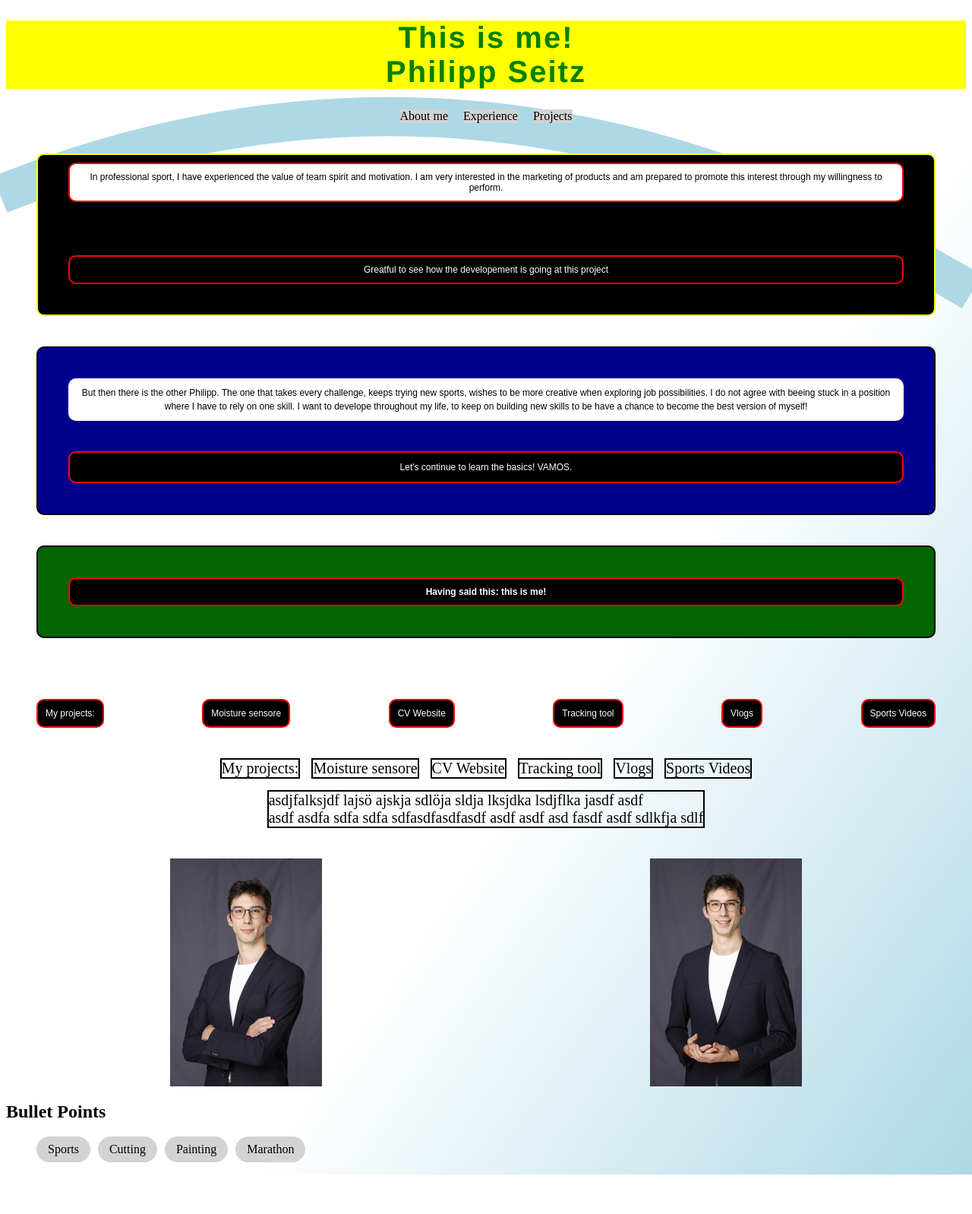
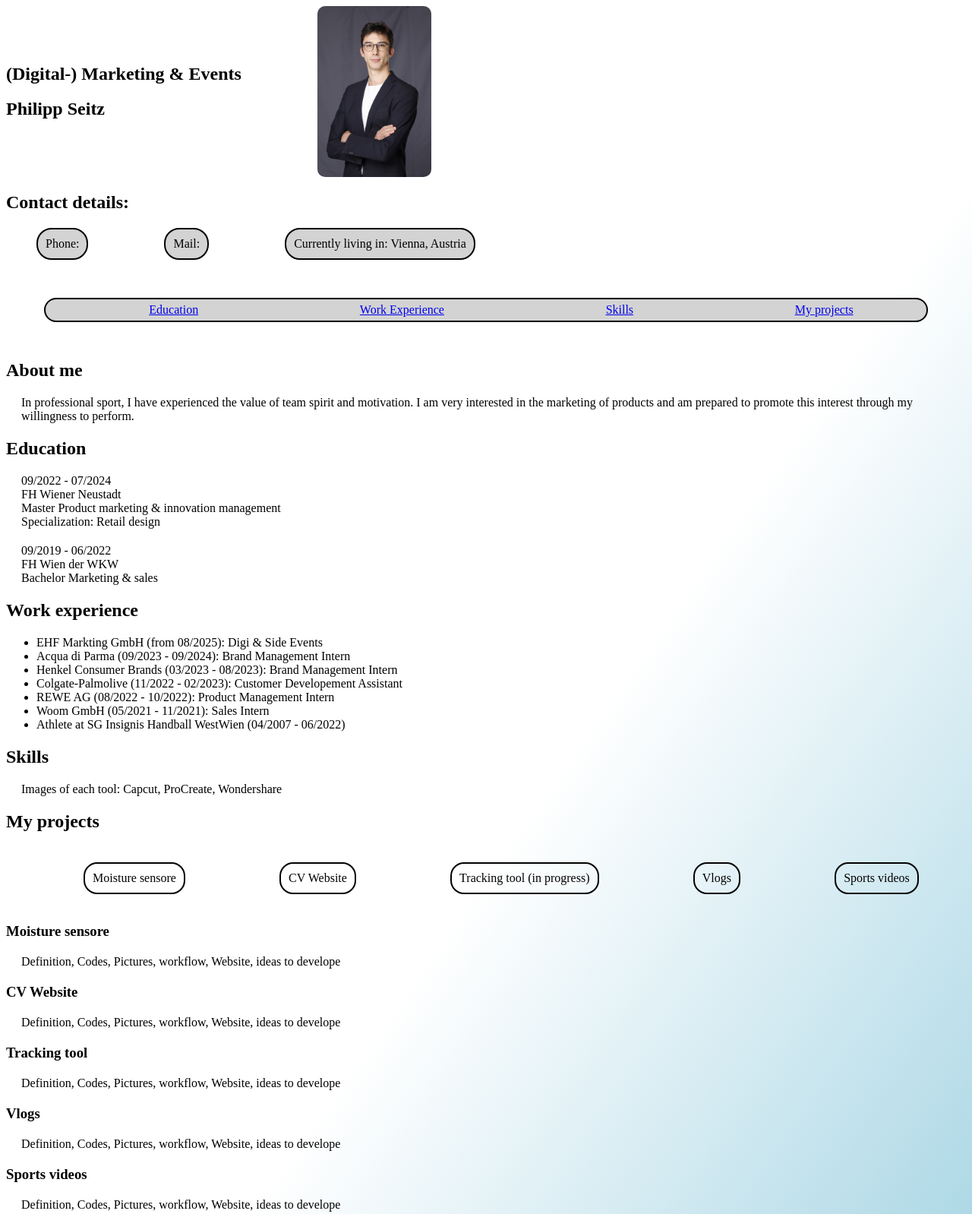
Before and after one commit to philippmseitz/philippmseitz.github.io, a plain HTML site: page index.html in a window 1280 px wide. Shown: the top 1598 px of the page at 76% size. Before the commit the page ends 1546 px from the top, so only its background shows below. Drawn offline with Linux system fonts and the light colour scheme.

Commit message:
Echte CV Inhalte

```diff
--- /dev/null
+++ b/cv-style.css
@@ -0,0 +1,95 @@
+* {
+    box-sizing: border-box;
+}
+
+body{background: linear-gradient(125deg, white 60%, lightblue 100%);
+}
+
+.start {
+    display: flex;
+    justify-content: flex-start;
+    align-items: center;
+}
+
+.start img{
+    width: 150px;
+    margin-left: 100px;
+    border-radius: 10px;
+}
+
+.contact ul {
+    display: flex;
+    list-style-type: none;
+    gap: 100px;
+}
+
+.contact li{
+    border: 2px solid black;
+    border-radius: 20px;
+    padding: 10px;
+    background: lightgrey;
+}
+
+.menu ul{
+    display: flex;
+    list-style-type: none;
+    border: 2px solid black;
+    border-radius: 20px;
+    text-align: center;
+    gap: 20px;
+    justify-content: space-around;
+    background-color: lightgrey;
+
+}
+
+.menu{
+    margin: 50px;
+}
+
+.menu li{
+    padding: 5px 10px;
+}
+
+.introduction p{
+    margin: 20px;
+}
+
+.education p{
+    margin: 20px;
+}
+
+.skills p{
+    margin: 20px;
+}
+
+.projects ul{
+    display: flex;
+    list-style-type: none;
+    justify-content: space-around;
+
+}
+
+.projects li{
+    margin: 20px;
+    padding: 0px;
+}
+
+.projects p{
+    margin: 20px;
+}
+
+.projects a{
+    display: block;
+    color: black;
+    text-decoration: none;
+    transition: transform 0.3s, background-color 0.3s;
+    padding: 10px;
+    border: 2px solid black;
+    border-radius: 18px;
+}
+
+.projects a:hover{
+    text-decoration: none;
+    transform: scale(1.05);
+    background-color: lightblue;
+}
--- a/index.html
+++ b/index.html
@@ -1,84 +1,87 @@
 <!DOCTYPE html>
 <html lang="en">
+    <head>
+        <meta charset="UTF-8">
+        <link rel="stylesheet" href="cv-style.css">
+        <title>CV Philipp Seitz</title>
+    </head>
+    <body>
+        <section class="start">
+            <div class="start-text">
+                <h2>(Digital-) Marketing & Events</h2>
+                <h1>Philipp Seitz</h1>
+            </div>
+            <img src="PS1.JPG">
+        </section>
 
-<head>
-    <meta charset="UTF-8">
-    <title>That's Philipp</title>
-    <link rel="stylesheet" href="style.css">
-</head>
+        <section class="contact">
+            <h2>Contact details:</h2>
+            <ul>
+                <li>Phone:</li>
+                <li>Mail: </li>
+                <li>Currently living in: Vienna, Austria</li>
+            </ul>
+        </section>
 
-<body>
-    <h1 id="mainheader">This is me!<br>Philipp Seitz</h1>
+        <nav class="menu">
+            <ul>
+                <li><a href="#education">Education</a></li>
+                <li><a href="#work">Work Experience</a></li>
+                <li><a href="#skills">Skills</a></li>
+                <li><a href="#projects">My projects</a></li>
+            </ul>
+        </nav>
 
-    <nav class="navigation">
-        <a href="#firstpart">About me</a>  <!-- sucht nach id=#firstpart; im selben Dokument/File -->
-        <a href="#secondpart">Experience</a>
-        <a href="#thirdpart">Projects</a>
-    </nav>
+        <section class="introduction">
+            <h2>About me</h2>
+            <p>In professional sport, I have experienced the value of team spirit and motivation. I am very interested in the marketing of products and am prepared to promote this interest through my willingness to perform.</p>
+        </section>
 
-    <!-- <a href="kontakt.html">Kontakt</a>       Navigiert zu einer NEUEN Datei
-        <a href="#kontakt">Kontakt</a>            Springt zu einem Element auf der GLEICHEN Seite
-        <a href="https://google.com">Google</a>   Navigiert zu einer externen Website -->
+        <section class="education" id="education">
+            <h2>Education</h2>
+            <p>09/2022 - 07/2024<br>FH Wiener Neustadt<br>Master Product marketing & innovation management<br>Specialization: Retail design
+            </p>
+            <p>09/2019 - 06/2022<br>FH Wien der WKW<br>Bachelor Marketing & sales</p>
+        </section>
 
-    <section id="firstpart">
-        <p class="intro">In professional sport, I have experienced the value of team spirit and motivation. I am very
-            interested in the marketing of products and am prepared to promote this interest through my willingness to
-            perform.</p>
-        <p>Greatful to see how the developement is going at this project</p>
-    </section>
-        <svg viewBox="0 0 500 500">
-            <path d="M0,100 Q250,0 500,150" fill="none" stroke="lightblue" stroke-width="20"/>
-        </svg>
-    <section>
+        <section class="work" id="work">
+            <h2>Work experience</h2>
+            <ul>
+                <li>EHF Markting GmbH (from 08/2025): Digi & Side Events</li>
+                <li>Acqua di Parma (09/2023 - 09/2024): Brand Management Intern</li>
+                <li>Henkel Consumer Brands (03/2023 - 08/2023): Brand Management Intern</li>
+                <li>Colgate-Palmolive (11/2022 - 02/2023): Customer Developement Assistant</li>
+                <li>REWE AG (08/2022 - 10/2022): Product Management Intern</li>
+                <li>Woom GmbH (05/2021 - 11/2021): Sales Intern</li>
+                <li>Athlete at SG Insignis Handball WestWien (04/2007 - 06/2022)</li>
+            </ul>
+        </section>
 
-    </section>
+        <section class="skills" id="skills">
+            <h2>Skills</h2>
+            <p>Images of each tool: Capcut, ProCreate, Wondershare</p>
+        </section>
 
-    <section id="secondpart">
-        <p class="me2">But then there is the other Philipp. The one that takes every challenge, keeps trying new sports,
-            wishes to be more creative when exploring job possibilities. I do not agree with beeing stuck in a position
-            where I have to rely on one skill. I want to develope throughout my life, to keep on building new skills to
-            be have a chance to become the best version of myself!</p>
-        <p>Let's continue to learn the basics! VAMOS.</p>
-    </section>
+        <section class="projects" id="projects">
+            <h2>My projects</h2>
+            <ul>
+                <li><a href="#moisturesensore">Moisture sensore</a></li>
+                <li><a href="#cvwebsite">CV Website</a></li>
+                <li><a href="#trackingtool">Tracking tool (in progress)</a></li>
+                <li><a href="#vlogs">Vlogs</a></li>
+                <li><a href="#sportsvideos">Sports videos</a></li>
+            </ul>
+            <h3 id="moisturesensore">Moisture sensore</h3>
+            <p>Definition, Codes, Pictures, workflow, Website, ideas to develope</p>
+            <h3 id="cvwebsite">CV Website</h3>
+            <p>Definition, Codes, Pictures, workflow, Website, ideas to develope</p>
+            <h3 id="trackingtool">Tracking tool</h3>
+            <p>Definition, Codes, Pictures, workflow, Website, ideas to develope</p>
+            <h3 id="vlogs">Vlogs</h3>
+            <p>Definition, Codes, Pictures, workflow, Website, ideas to develope</p>
+            <h3 id="sportsvideos">Sports videos</h3>
+            <p>Definition, Codes, Pictures, workflow, Website, ideas to develope</p>
+        </section>
 
-    <section id="thirdpart">
-        <p>Having said this: this is me!</p>
-    </section>
-
-    <section class="projects">
-        <p>My projects:</p>
-        <p>Moisture sensore</p>
-        <p>CV Website</p>
-        <p>Tracking tool</p>
-        <p>Vlogs</p>
-        <p>Sports Videos</p>
-    </section>
-
-    <section class="projects2">
-        <div>My projects:</div>
-        <div>Moisture sensore</div>
-        <div>CV Website</div>
-        <div>Tracking tool</div>
-        <div>Vlogs</div>
-        <div>Sports Videos</div>
-        <div>asdjfalksjdf lajsö ajskja sdlöja sldja lksjdka lsdjflka jasdf asdf <br>asdf asdfa sdfa sdfa sdfasdfasdfasdf asdf asdf asd fasdf asdf sdlkfja sdlf</div>
-    </section>
-
-    <section class="pictures">
-        <img src="PS1.jpg" alt="Philipp">
-        <img src="PS2.jpg" alt="Philipp2">
-    </section>
-
-    <section>
-        <h2>Bullet Points</h2>
-        <ul>
-            <li>Sports</li>
-            <li>Cutting</li>
-            <li>Painting</li>
-            <li>Marathon</li>
-        </ul>
-    </section>
-
-</body>
-
+    </body>
 </html>
```
Also changed, not shown: test.html (added, +84 -0 lines).
